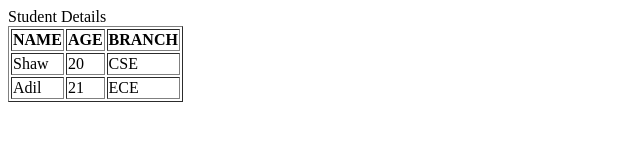
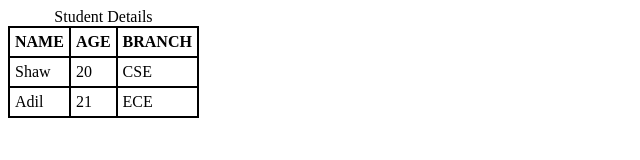
Before and after one commit to acciojob/table-practise-Meghanakari, a website: page main.html in a window 1280 px wide. Shown: the whole page, without its empty margins (0-640 px from the left). Drawn offline with Linux system fonts and the light colour scheme.

Commit message:
created a submission

```diff
--- a/main.html
+++ b/main.html
@@ -8,7 +8,8 @@
 
 <body>
 	<!-- the entire body must be written by student -->
-	<table border="1",color="Yellow">Student Details
+	<table cellpadding="5" cellspacing="0">
+    <caption>Student Details</caption>
     <tr>
         <th>NAME</th>
         <th>AGE</th>
@@ -26,8 +27,8 @@
     </tr>
 	</table>
 	<script type="text/javascript" src="./script.js">
+
 	</script>
-
 </body>
 
 </html>
--- a/styles.css
+++ b/styles.css
@@ -1 +1,10 @@
 /*  your css code here. If applicable */
+<style>
+    table {
+        background-color: yellow;
+        border-collapse: collapse;
+    }
+    table, th, td {
+        border: 1px solid black;
+    }
+</style>
```
Lines whose indentation alone changed are shown as unchanged.
